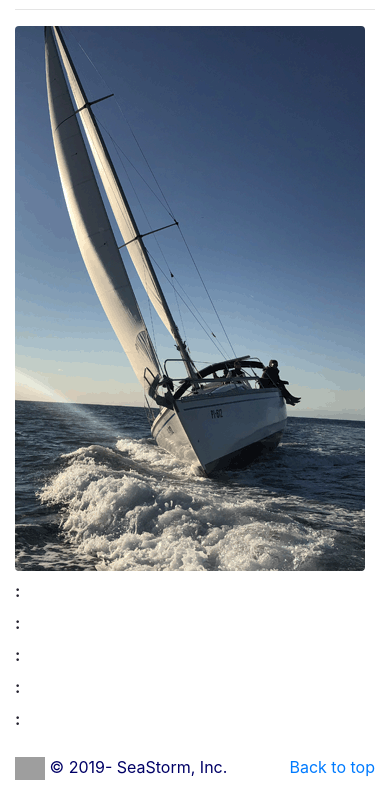
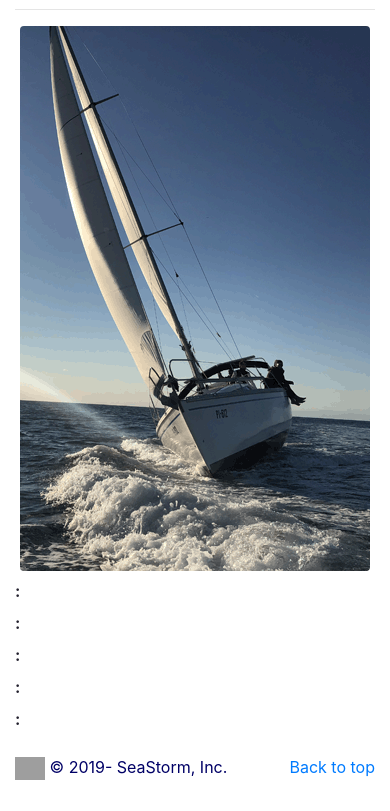
Before and after one commit to MerceneX/SeaStorm-Official, a Node project: template Views/about.hbs in a window 390 px wide. Shown: the part 71-882 px from the top of the page. Run offline with Node 20 templates, Linux system fonts and the light colour scheme; the template is opened without the code that fills it, so the values that code supplies are empty; some libraries are stand-ins or nearby versions; grey boxes are pictures that could not be loaded.

Commit message:
Centered the about image

```diff
--- a/Views/about.hbs
+++ b/Views/about.hbs
@@ -8,7 +8,7 @@
             <p class="lead">{{{content}}}</p>
             <hr>
         </div>
-        <div class="col-lg-4 col-md-6 col-sm-12">
+        <div class="col-lg-4 col-md-6 col-sm-12 text-center">
             <img class="img-fluid rounded" src="/img/about/About1.gif" alt="">
         </div>
         <div class="contact-info col-lg-6 col-md-6 col-sm-12">
```
